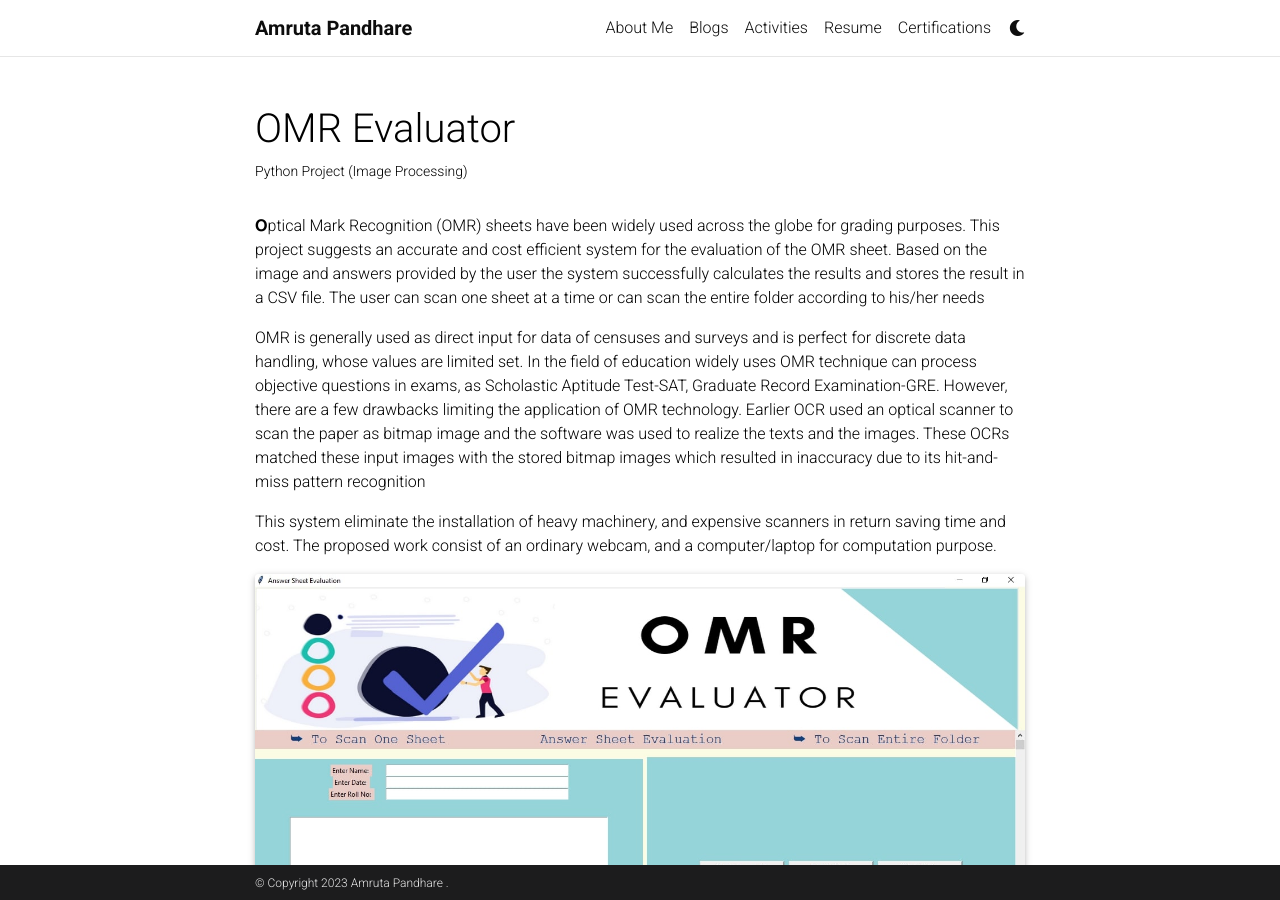
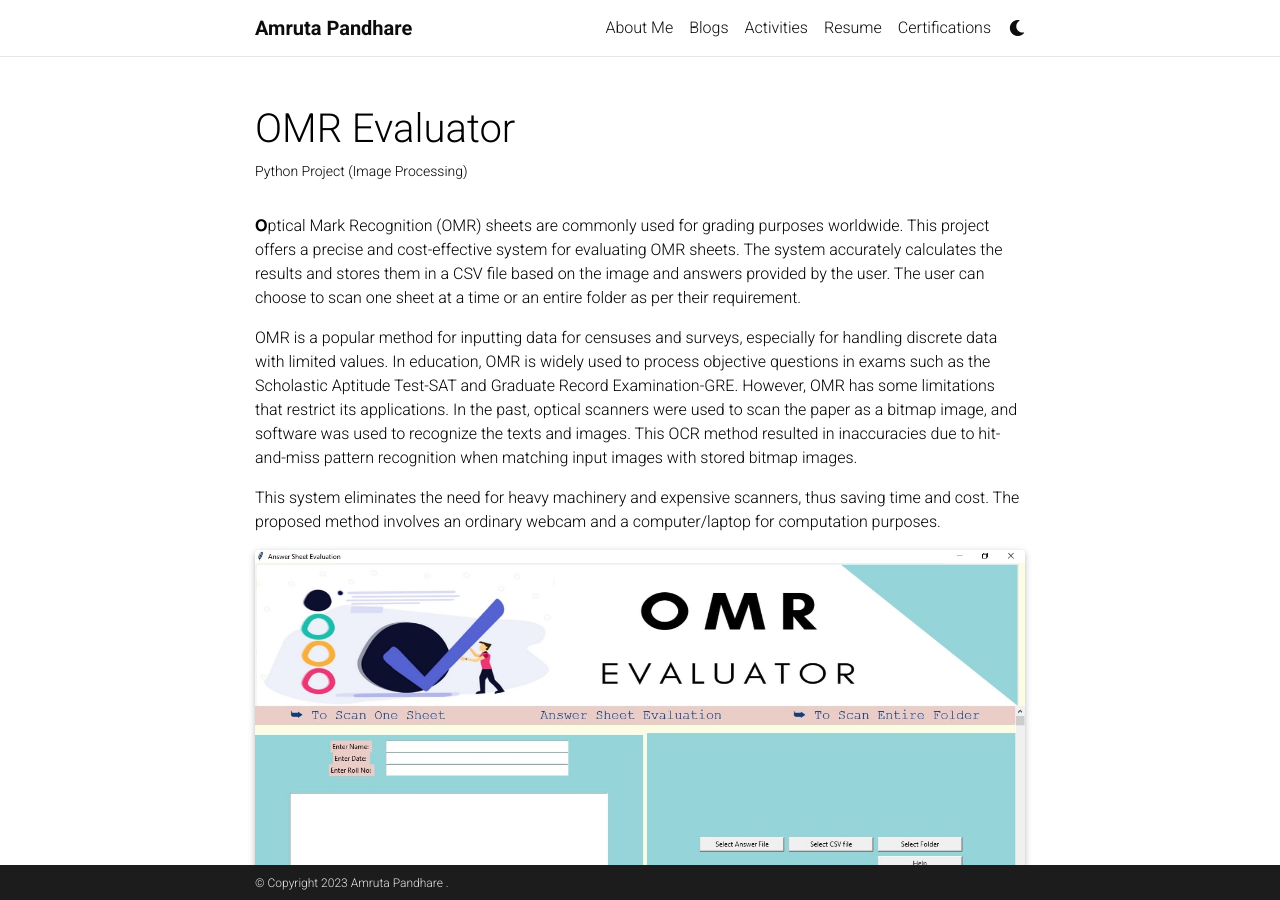
Before and after one commit to AmrutaPandhare/AmrutaPandhare.github.io, a Jekyll site: the page built from _projects/5_project.md, in a window 1280 px wide and 900 px high. Built offline with Jekyll 4.4.1, drawn with Linux system fonts in a browser that asks for light colours; full-size pictures stand in for the smaller copies a plugin makes; comment, search, counter and statistics services are not loaded; a style sheet for code colours, icons or effects is not loaded.

Commit message:
Update 5_project.md

```diff
--- a/_projects/5_project.md
+++ b/_projects/5_project.md
@@ -7,28 +7,11 @@ importance: 3
 category: study
 ---
 
-𝐎ptical Mark Recognition (OMR) sheets have been widely used across the
-globe for grading purposes. This project suggests
-an accurate and cost efficient system for the
-evaluation of the OMR sheet. Based on the image
-and answers provided by the user the system
-successfully calculates the results and stores the
-result in a CSV file. The user can scan one sheet
-at a time or can scan the entire folder according
-to his/her needs
+𝐎ptical Mark Recognition (OMR) sheets are commonly used for grading purposes worldwide. This project offers a precise and cost-effective system for evaluating OMR sheets. The system accurately calculates the results and stores them in a CSV file based on the image and answers provided by the user. The user can choose to scan one sheet at a time or an entire folder as per their requirement.
 
-OMR is generally used as direct input for data of censuses and surveys and is perfect for discrete
-data handling, whose values are limited set. In the field of education widely uses OMR technique
-can process objective questions in exams, as Scholastic Aptitude Test-SAT, Graduate Record
-Examination-GRE. However, there are a few drawbacks limiting the application of OMR
-technology.
-Earlier OCR used an optical scanner to scan the paper as bitmap image and the software was used
-to realize the texts and the images. These OCRs matched these input images with the stored bitmap
-images which resulted in inaccuracy due to its hit-and-miss pattern recognition
+OMR is a popular method for inputting data for censuses and surveys, especially for handling discrete data with limited values. In education, OMR is widely used to process objective questions in exams such as the Scholastic Aptitude Test-SAT and Graduate Record Examination-GRE. However, OMR has some limitations that restrict its applications. In the past, optical scanners were used to scan the paper as a bitmap image, and software was used to recognize the texts and images. This OCR method resulted in inaccuracies due to hit-and-miss pattern recognition when matching input images with stored bitmap images.
 
-This system eliminate the installation of heavy machinery, and expensive scanners in return saving
-time and cost. The proposed work consist of an ordinary webcam, and a computer/laptop
-for computation purpose.
+This system eliminates the need for heavy machinery and expensive scanners, thus saving time and cost. The proposed method involves an ordinary webcam and a computer/laptop for computation purposes.
 
 <!--
     ---
```
